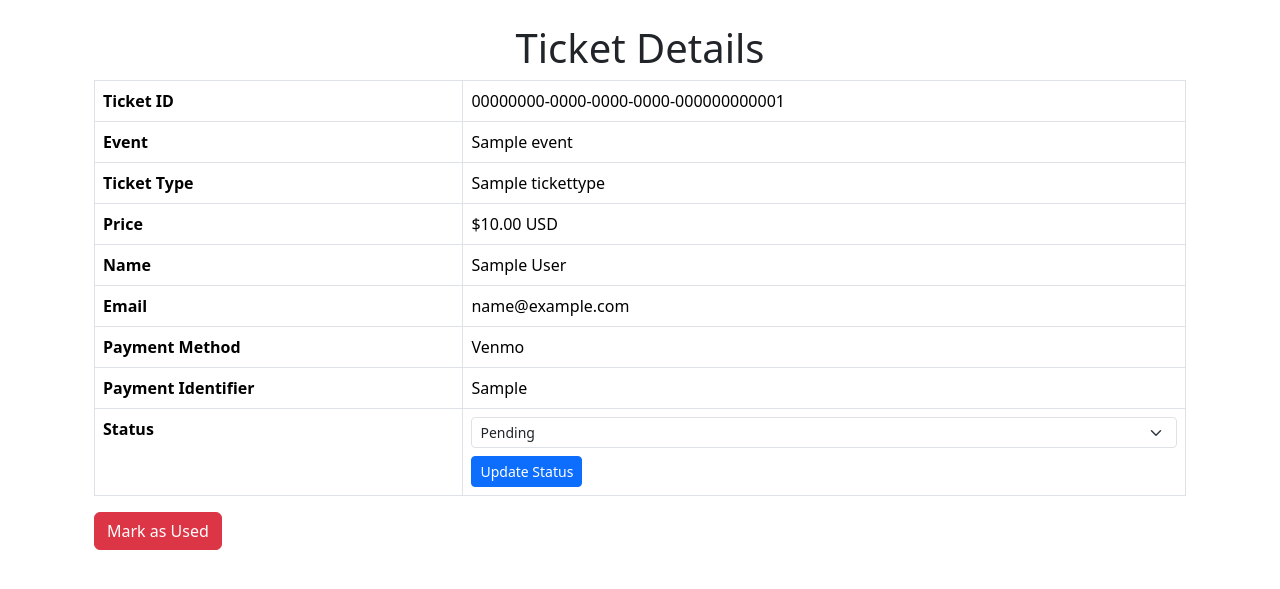
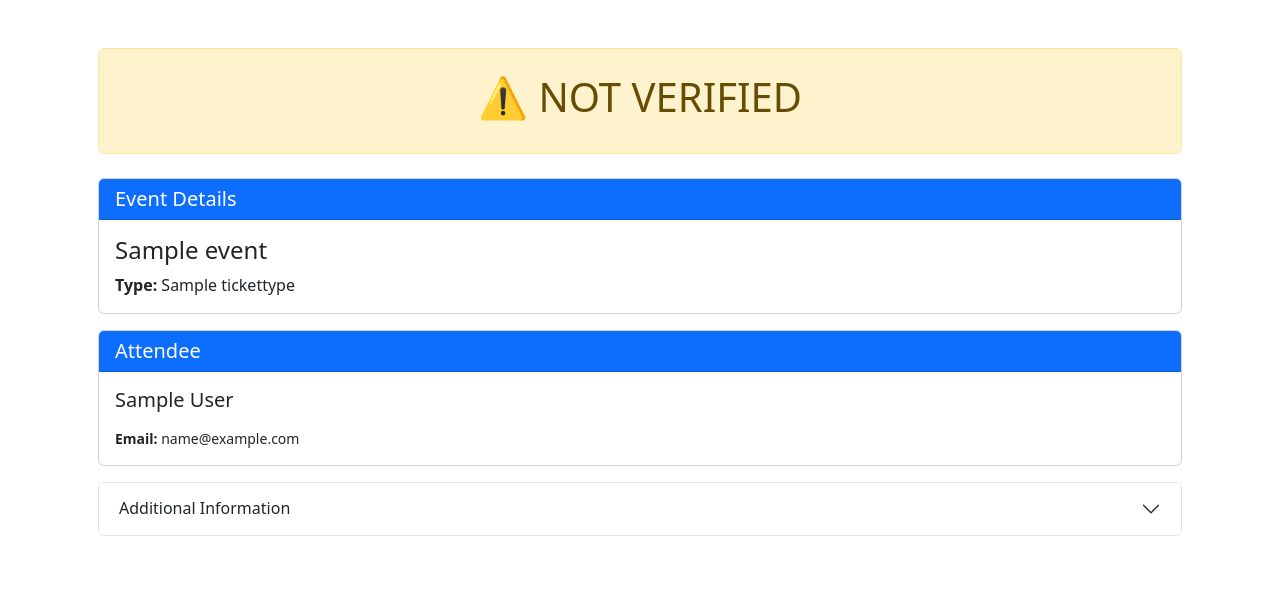
Before and after one commit to ryancho3/campuspass, a Django app: page /tickets/00000000-0000-0000-0000-000000000001/ in a window 1280 px wide. Shown: the part 56-645 px from the top of the page. Run offline with Django 5.2, Linux system fonts and the light colour scheme; a user stored in the database is signed in; tables that the repository leaves empty hold one stand-in row (values such as "Sample post").

Commit message:
ticket detail usability update

```diff
--- a/tickets/templates/tickets/ticket_details.html
+++ b/tickets/templates/tickets/ticket_details.html
@@ -1,69 +1,65 @@
 {% extends 'base.html' %}
 
-{% block title %}Ticket Details{% endblock %}
+{% block title %}Ticket Check{% endblock %}
 
 {% block content %}
-<div class="container mt-4">
-    <h1 class="text-center">Ticket Details</h1>
+<div class="container py-4 px-3">
+    {% if ticket.status == "Verified" %}
+        <form method="post" class="mb-4">
+            {% csrf_token %}
+            <input type="hidden" name="update_status" value="1">
+            <input type="hidden" name="status" value="Used">
+            <button type="submit" class="btn btn-success w-100 py-4 fs-1 fw-bold mb-3">
+                ✓ VALID TICKET<br>
+                <span class="fs-6">Tap to mark as used</span>
+            </button>
+        </form>
+    {% elif ticket.status == "Used" %}
+        <div class="alert alert-danger p-4 text-center mb-4">
+            <h1 class="display-6 mb-2">❌ ALREADY USED</h1>
+        </div>
+    {% else %}
+        <div class="alert alert-warning p-4 text-center mb-4">
+            <h1 class="display-6 mb-2">⚠️ NOT VERIFIED</h1>
+        </div>
+    {% endif %}
 
-    <table class="table table-bordered">
-        <tr>
-            <th>Ticket ID</th>
-            <td>{{ ticket.unique_id }}</td>
-        </tr>
-        <tr>
-            <th>Event</th>
-            <td>{{ ticket.ticket_type.event.name }}</td>
-        </tr>
-        <tr>
-            <th>Ticket Type</th>
-            <td>{{ ticket.ticket_type.name }}</td>
-        </tr>
-        <tr>
-            <th>Price</th>
-            <td>${{ ticket.ticket_type.price }} {{ ticket.ticket_type.currency }}</td>
-        </tr>
-        <tr>
-            <th>Name</th>
-            <td>{{ ticket.first_name }} {{ ticket.last_name }}</td>
-        </tr>
-        <tr>
-            <th>Email</th>
-            <td>{{ ticket.email }}</td>
-        </tr>
-        <tr>
-            <th>Payment Method</th>
-            <td>{{ ticket.payment_method }}</td>
-        </tr>
-        <tr>
-            <th>Payment Identifier</th>
-            <td>{{ ticket.payment_identifier }}</td>
-        </tr>
-        <tr>
-            <th>Status</th>
-            <td>
-                <form method="post">
-                    {% csrf_token %}
-                    <input type="hidden" name="update_status" value="1">
-                    <select name="status" class="form-select form-select-sm">
-                        <option value="Pending" {% if ticket.status == "Pending" %}selected{% endif %}>Pending</option>
-                        <option value="Verified" {% if ticket.status == "Verified" %}selected{% endif %}>Verified</option>
-                        <option value="Used" {% if ticket.status == "Used" %}selected{% endif %}>Used</option>
-                    </select>
-                    <button type="submit" class="btn btn-primary btn-sm mt-2">Update Status</button>
-                </form>
-            </td>
-        </tr>
-    </table>
-    {% if ticket.status != 'Used' %}
-    <form method="post">
-        {% csrf_token %}
-        <input type="hidden" name="update_status" value="1">
-        <input type="hidden" name="status" value="Used">
-        <button type="submit" class="btn btn-danger">Mark as Used</button>
-    </form>
-    {% else %}
-    <p class="text-danger">This ticket has already been used.</p>
-    {% endif %}
+    <div class="card mb-3">
+        <div class="card-header bg-primary text-white">
+            <h5 class="mb-0">Event Details</h5>
+        </div>
+        <div class="card-body">
+            <h2 class="h4">{{ ticket.ticket_type.event.name }}</h2>
+            <p class="mb-0"><strong>Type:</strong> {{ ticket.ticket_type.name }}</p>
+        </div>
+    </div>
+
+    <div class="card mb-3">
+        <div class="card-header bg-primary text-white">
+            <h5 class="mb-0">Attendee</h5>
+        </div>
+        <div class="card-body">
+            <h3 class="h5 mb-3">{{ ticket.first_name }} {{ ticket.last_name }}</h3>
+            <p class="small mb-0"><strong>Email:</strong> {{ ticket.email }}</p>
+        </div>
+    </div>
+
+    <div class="accordion" id="ticketDetails">
+        <div class="accordion-item">
+            <h2 class="accordion-header">
+                <button class="accordion-button collapsed" type="button" data-bs-toggle="collapse" data-bs-target="#additionalInfo">
+                    Additional Information
+                </button>
+            </h2>
+            <div id="additionalInfo" class="accordion-collapse collapse">
+                <div class="accordion-body">
+                    <p><strong>Ticket ID:</strong> {{ ticket.unique_id }}</p>
+                    <p><strong>Price:</strong> ${{ ticket.ticket_type.price }} {{ ticket.ticket_type.currency }}</p>
+                    <p><strong>Payment Method:</strong> {{ ticket.payment_method }}</p>
+                    <p><strong>Payment ID:</strong> {{ ticket.payment_identifier }}</p>
+                </div>
+            </div>
+        </div>
+    </div>
 </div>
 {% endblock %}
```
